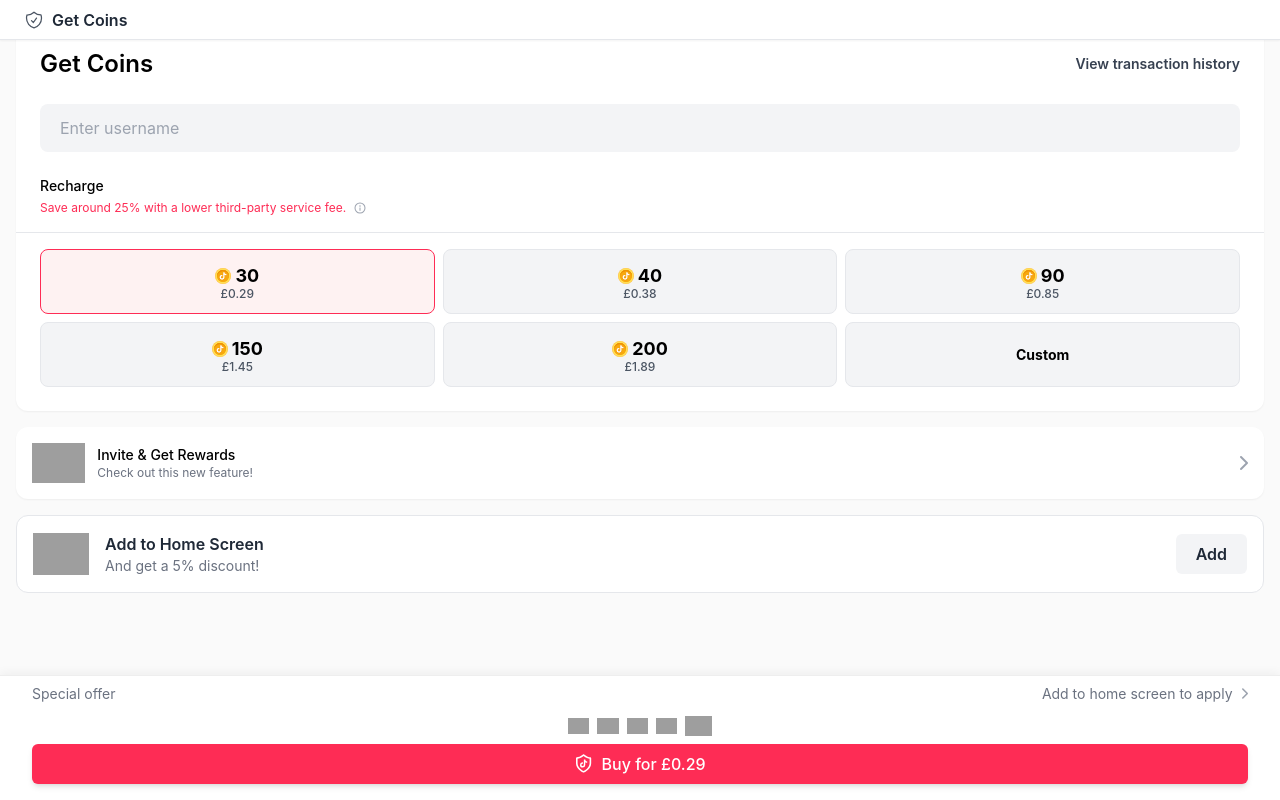
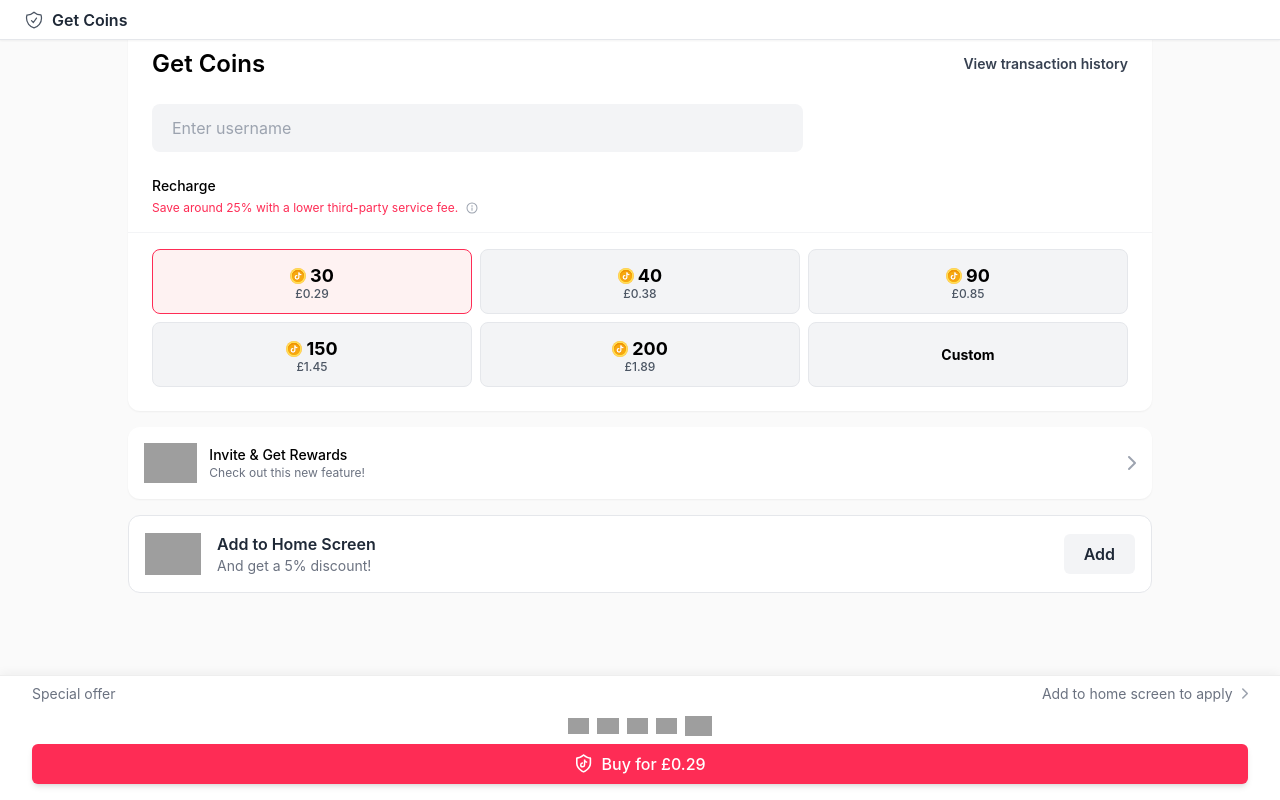
Before and after one commit to JIYU292/tiktok-coins-buy, a plain HTML site: page index.html in a window 1280 px wide. Drawn offline with nearby package versions, Linux system fonts and the light colour scheme; grey boxes are pictures that could not be loaded.

Commit message:
Update index.html

```diff
--- a/index.html
+++ b/index.html
@@ -172,8 +172,8 @@
   </header>
 
 
-  <main class="container mx-auto px-4 py-6 with-bottom-bar">
-    <div class="max-w-7xl mx-auto flex flex-col gap-4">
+  <main class="mx-auto px-4 py-6 with-bottom-bar">
+    <div class="max-w-5xl mx-auto flex flex-col gap-4">
 
       <div class="bg-white rounded-xl shadow-tiktok p-4 md:p-6">
         <div id="main-recharge-view">
@@ -181,7 +181,7 @@
             <h1 class="text-2xl font-semibold flex-shrink-0">Get Coins</h1> <a href="#" class="text-sm font-semibold text-gray-700 hover:text-tiktok-accent transition whitespace-nowrap">View transaction history</a>
           </div>
 
-          <div class="relative mb-6">
+          <div class="relative mb-6 w-2/3">
             <input type="text" id="user-input" placeholder="Enter username"
                    class="w-full bg-gray-100 rounded-lg py-3 px-5 text-base focus:outline-none">
             <button id="clear-input-btn" class="absolute right-4 top-1/2 transform -translate-y-1/2 text-gray-400 hover:text-gray-600 hidden">
@@ -198,7 +198,7 @@
               </p>
           </div>
 
-          <hr class="border-gray-200 my-4 -mx-4 md:-mx-6">
+          <hr class="border-gray-100 my-4 -mx-4 md:-mx-6">
 
           <div>
               <div class="grid grid-cols-3 gap-2" id="coin-options-grid">
@@ -267,7 +267,7 @@
   </main>
 
   <div class="fixed-bottom-btn !pt-2">
-    <div class="container mx-auto px-4 max-w-7xl">
+    <div class="max-w-7xl mx-auto px-4">
 
       <div class="flex items-center justify-between mb-3">
           <p class="text-sm text-gray-500">Special offer</p>
```
